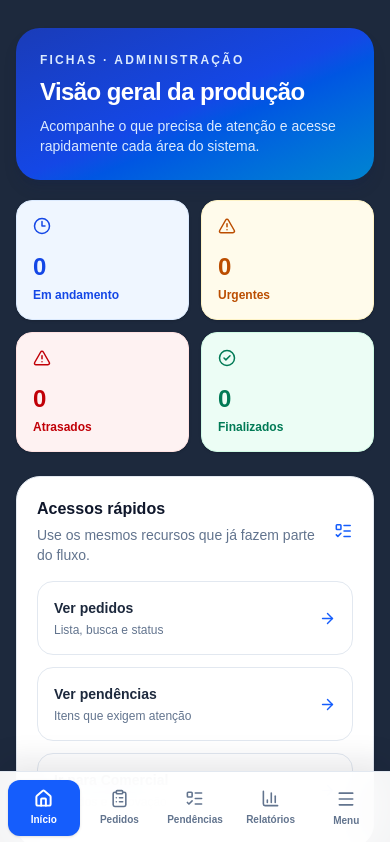
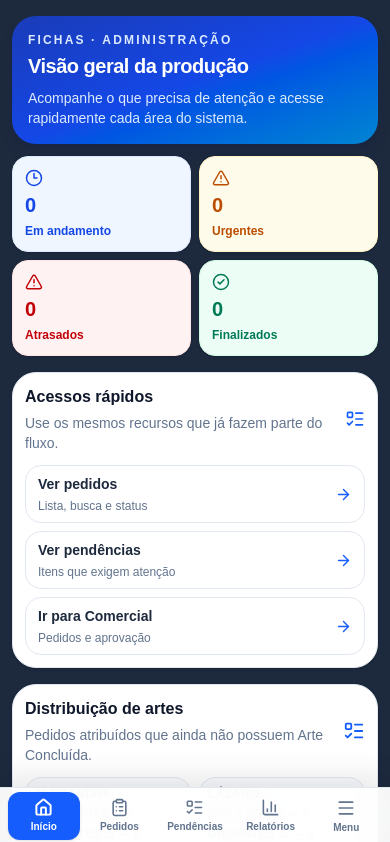
Before and after one commit to Alexandresenagraff/fichas-app, a Next.js app: page /inicio in a window 390 px wide. Shown: the top 842 px of the page. Built offline with nearby package versions, Linux system fonts and the light colour scheme; no server answers; the database is empty.

Commit message:
tamanhos

```diff
--- a/app/components/AdminNavigation.tsx
+++ b/app/components/AdminNavigation.tsx
@@ -21,7 +21,7 @@ export default function AdminNavigation() {
     <>
       <nav
         aria-label="Navegação administrativa principal"
-        className="fixed inset-x-0 bottom-0 z-40 border-t border-slate-200 bg-white/95 px-2 pt-2 shadow-[0_-10px_30px_rgba(15,23,42,0.10)] backdrop-blur-xl [padding-bottom:max(0.5rem,env(safe-area-inset-bottom))]"
+        className="fixed inset-x-0 bottom-0 z-40 border-t border-slate-200 bg-white/95 px-2 pt-1 shadow-[0_-10px_30px_rgba(15,23,42,0.10)] backdrop-blur-xl [padding-bottom:max(0.25rem,env(safe-area-inset-bottom))] sm:pt-2 sm:[padding-bottom:max(0.5rem,env(safe-area-inset-bottom))]"
       >
         <div className="mx-auto grid max-w-2xl grid-cols-5 gap-1">
           {primaryItems.map(({ label, href, Icon }) => {
@@ -30,7 +30,7 @@ export default function AdminNavigation() {
               <button
                 key={href}
                 onClick={() => router.push(href)}
-                className={`flex min-h-14 flex-col items-center justify-center gap-1 rounded-xl px-1 text-[10px] font-semibold transition-all active:scale-95 ${
+                className={`flex min-h-12 flex-col items-center justify-center gap-0.5 rounded-xl px-1 text-[10px] font-semibold transition-all active:scale-95 sm:min-h-14 sm:gap-1 ${
                   ativo ? "bg-blue-600 text-white shadow-sm" : "text-slate-500 hover:bg-slate-100 hover:text-blue-700"
                 }`}
                 aria-current={ativo ? "page" : undefined}
@@ -43,7 +43,7 @@ export default function AdminNavigation() {
 
           <button
             onClick={() => setMenuAberto(true)}
-            className="flex min-h-14 flex-col items-center justify-center gap-1 rounded-xl px-1 text-[10px] font-semibold text-slate-500 transition-all hover:bg-slate-100 hover:text-blue-700 active:scale-95"
+            className="flex min-h-12 flex-col items-center justify-center gap-0.5 rounded-xl px-1 text-[10px] font-semibold text-slate-500 transition-all hover:bg-slate-100 hover:text-blue-700 active:scale-95 sm:min-h-14 sm:gap-1"
             aria-label="Abrir menu de setores"
           >
             <Menu size={20} />
--- a/app/inicio/page.tsx
+++ b/app/inicio/page.tsx
@@ -69,24 +69,24 @@ export default function Inicio() {
 
   return (
     <main className="min-h-screen bg-slate-800 pb-28 text-slate-900">
-      <div className="mx-auto max-w-5xl px-4 pb-6 pt-7 sm:px-6">
-        <header className="rounded-3xl bg-gradient-to-br from-blue-800 via-blue-700 to-sky-600 p-6 text-white shadow-lg shadow-blue-950/20">
+      <div className="mx-auto max-w-5xl px-3 pb-6 pt-4 sm:px-6 sm:pt-7">
+        <header className="rounded-3xl bg-gradient-to-br from-blue-800 via-blue-700 to-sky-600 p-4 text-white shadow-lg shadow-blue-950/20 sm:p-6">
           <p className="text-xs font-bold tracking-[0.18em] text-blue-100">FICHAS · ADMINISTRAÇÃO</p>
-          <h1 className="mt-2 text-2xl font-bold tracking-tight">Visão geral da produção</h1>
+          <h1 className="mt-1 text-xl font-bold tracking-tight sm:mt-2 sm:text-2xl">Visão geral da produção</h1>
           <p className="mt-2 max-w-lg text-sm text-blue-100">Acompanhe o que precisa de atenção e acesse rapidamente cada área do sistema.</p>
         </header>
 
-        <section className="mt-5 grid grid-cols-2 gap-3 lg:grid-cols-4" aria-label="Resumo dos pedidos">
+        <section className="mt-3 grid grid-cols-2 gap-2 sm:mt-5 sm:gap-3 lg:grid-cols-4" aria-label="Resumo dos pedidos">
           {indicadores.map(({ label, value, Icon, className }) => (
-            <div key={label} className={`rounded-2xl border p-4 shadow-sm ${className}`}>
+            <div key={label} className={`rounded-2xl border p-3 shadow-sm sm:p-4 ${className}`}>
               <Icon size={18} />
-              <p className="mt-4 text-2xl font-bold">{carregando ? "–" : value}</p>
+              <p className="mt-1 text-xl font-bold sm:mt-4 sm:text-2xl">{carregando ? "–" : value}</p>
               <p className="mt-1 text-xs font-semibold">{label}</p>
             </div>
           ))}
         </section>
 
-        <section className="mt-6 rounded-3xl border border-slate-200 bg-white p-5 shadow-sm">
+        <section className="mt-4 rounded-3xl border border-slate-200 bg-white p-3 shadow-sm sm:mt-6 sm:p-5">
           <div className="flex items-center justify-between gap-4">
             <div>
               <h2 className="text-base font-bold">Acessos rápidos</h2>
@@ -94,7 +94,7 @@ export default function Inicio() {
             </div>
             <ListTodo className="text-blue-600" size={22} />
           </div>
-          <div className="mt-4 grid gap-3 sm:grid-cols-3">
+          <div className="mt-3 grid gap-2 sm:mt-4 sm:grid-cols-3 sm:gap-3">
             {[
               { label: "Ver pedidos", description: "Lista, busca e status", href: "/fichas" },
               { label: "Ver pendências", description: "Itens que exigem atenção", href: "/pendencias" },
@@ -103,7 +103,7 @@ export default function Inicio() {
               <button
                 key={atalho.href}
                 onClick={() => router.push(atalho.href)}
-                className="flex items-center justify-between rounded-2xl border border-slate-200 p-4 text-left transition hover:border-blue-200 hover:bg-blue-50 active:scale-[0.99]"
+                className="flex min-h-12 items-center justify-between rounded-2xl border border-slate-200 px-3 py-2 text-left transition hover:border-blue-200 hover:bg-blue-50 active:scale-[0.99] sm:p-4"
               >
                 <span>
                   <span className="block text-sm font-bold text-slate-800">{atalho.label}</span>
@@ -115,7 +115,7 @@ export default function Inicio() {
           </div>
         </section>
 
-        <section className="mt-6 rounded-3xl border border-slate-200 bg-white p-5 shadow-sm" aria-label="Distribuição de artes pendentes por designer">
+        <section className="mt-4 rounded-3xl border border-slate-200 bg-white p-3 shadow-sm sm:mt-6 sm:p-5" aria-label="Distribuição de artes pendentes por designer">
           <div className="flex items-center justify-between gap-4">
             <div>
               <h2 className="text-base font-bold">Distribuição de artes</h2>
@@ -123,14 +123,14 @@ export default function Inicio() {
             </div>
             <ListTodo className="shrink-0 text-blue-600" size={22} />
           </div>
-          <div className="mt-4 grid grid-cols-2 gap-3 lg:grid-cols-4">
+          <div className="mt-3 grid grid-cols-2 gap-2 sm:mt-4 sm:gap-3 lg:grid-cols-4">
             {DESIGNERS.map((designer) => (
-              <div key={designer} className="rounded-2xl border border-slate-200 bg-slate-50 px-4 py-3">
+              <div key={designer} className="min-w-0 rounded-2xl border border-slate-200 bg-slate-50 px-2 py-2 sm:px-4 sm:py-3">
                 <p className="truncate text-xs font-bold tracking-wide text-slate-700">{designer}</p>
-                <p className="mt-2 text-sm font-semibold text-slate-600">
+                <p className="mt-1 text-xs font-semibold text-slate-600 sm:mt-2 sm:text-sm">
                   Arte à CRIAR <span className="font-bold text-blue-700">— {carregando ? "–" : artesPendentesPorDesigner[designer].total}</span>
                 </p>
-                <p className="mt-1 text-sm font-semibold text-slate-600">
+                <p className="mt-1 text-xs font-semibold text-slate-600 sm:text-sm">
                   URGENTES ⚠ <span className="font-bold text-orange-600">— {carregando ? "–" : artesPendentesPorDesigner[designer].urgentes}</span>
                 </p>
               </div>
```
